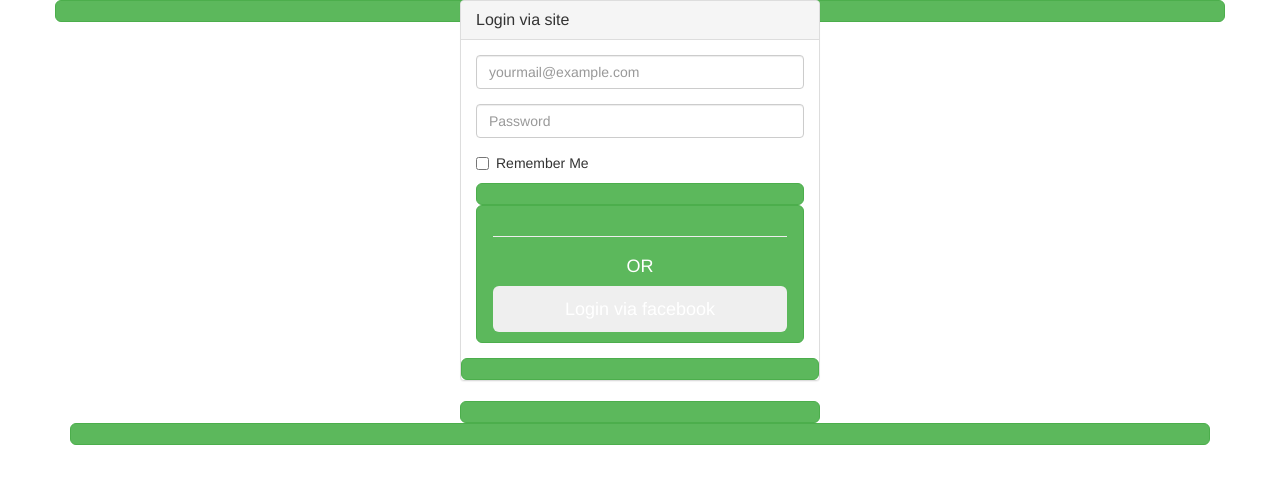
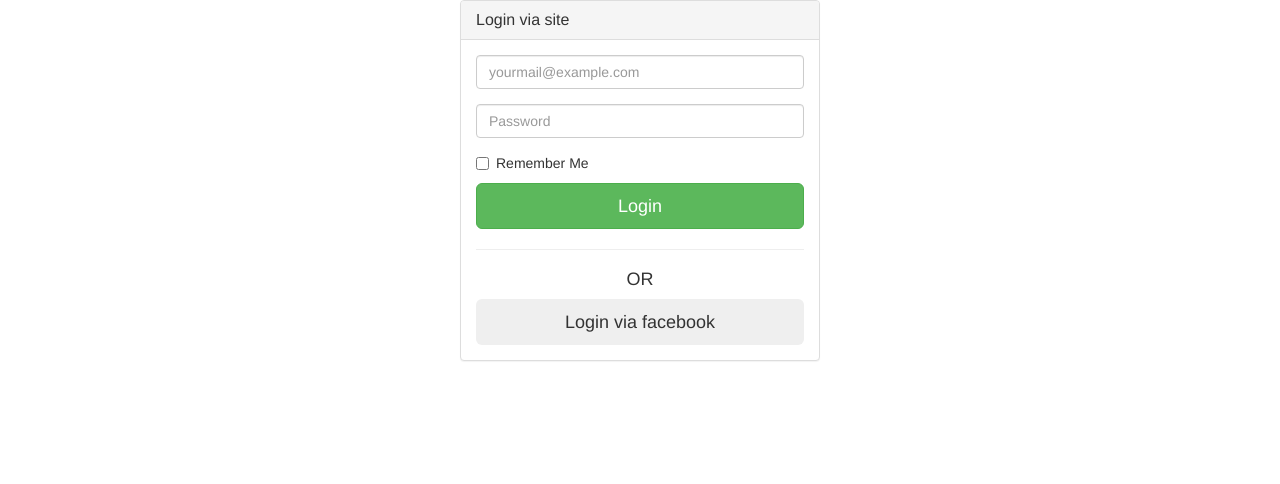
Before and after one commit to Kpettera/IS436-GroupA, a plain HTML site: page index.html in a window 1280 px wide. Drawn offline with nearby package versions, Linux system fonts and the light colour scheme.

Commit message:
make button work

```diff
--- a/index.html
+++ b/index.html
@@ -29,7 +29,7 @@
 			    	    		<input name="remember" type="checkbox" value="Remember Me"> Remember Me
 			    	    	</label>
 			    	    </div>
-			    		<a href="menue.html" input class="btn btn-lg btn-success btn-block" type="submit" value="Login" </a>
+			    		<input class="btn btn-lg btn-success btn-block" type="submit" value="Login">
 			    	</fieldset>
 			      	</form>
                       <hr/>
```
